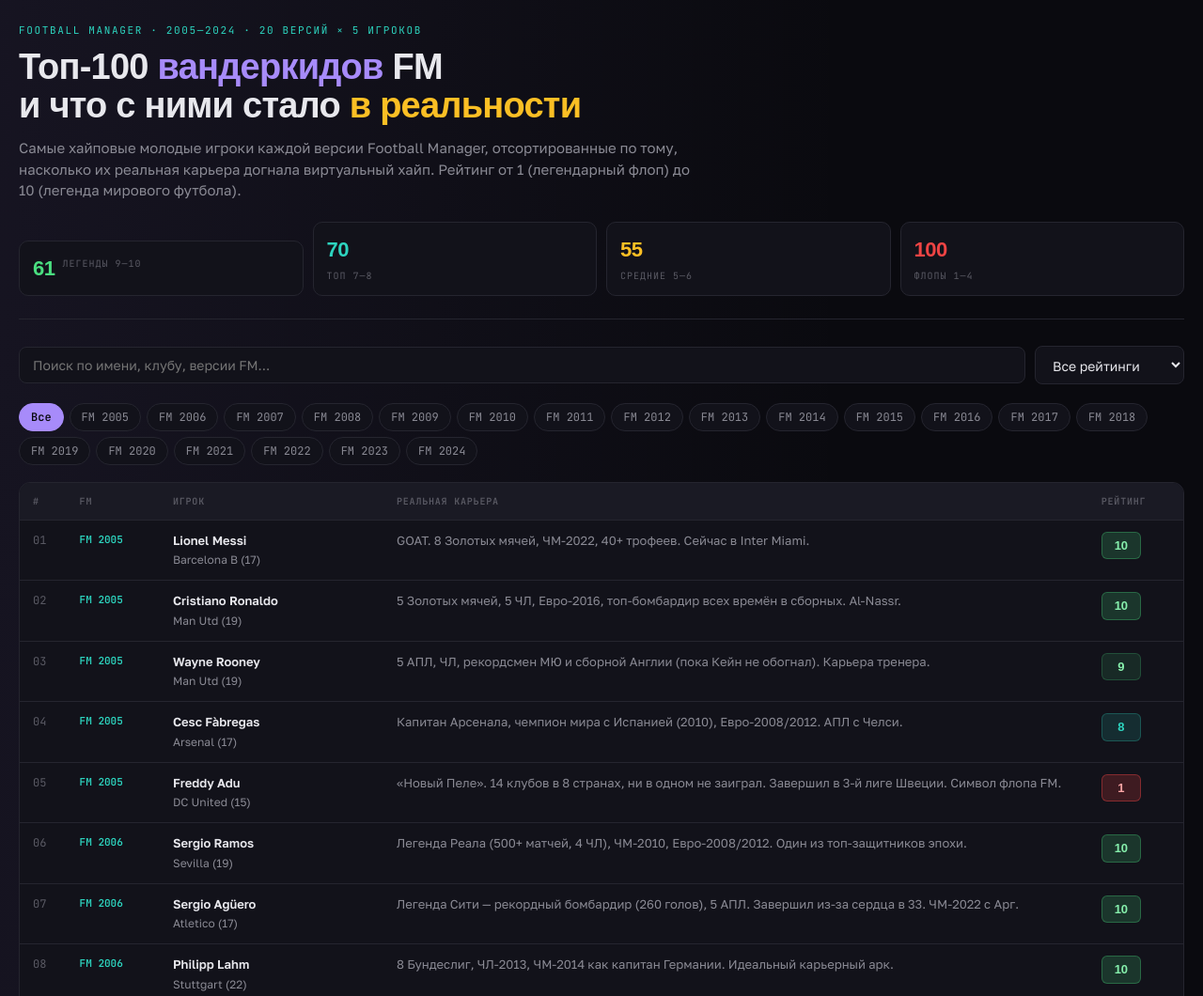
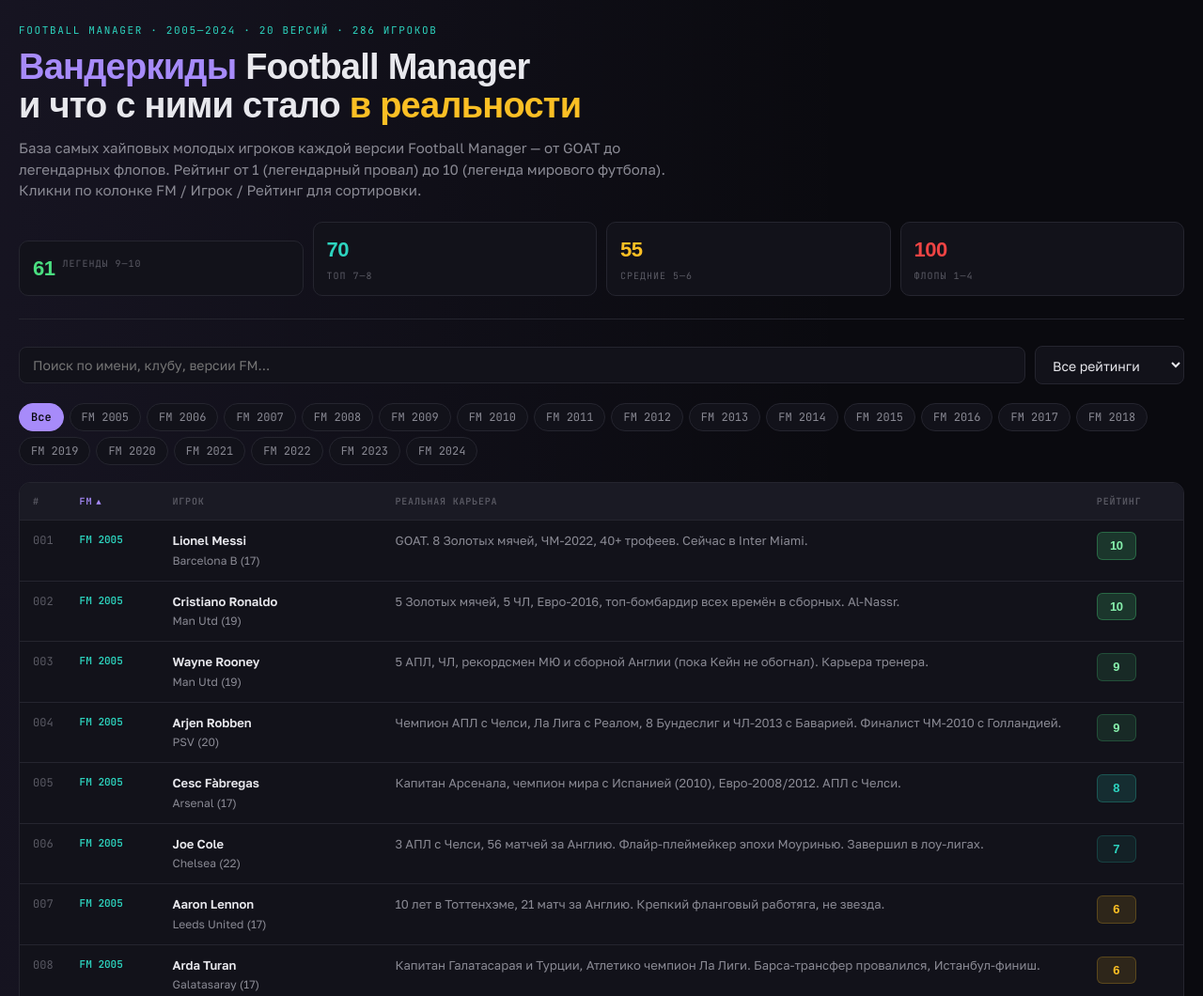
Before and after one commit to sorvalliny/FM, a plain HTML site: page index.html in a window 1280 px wide. Shown: the top 1060 px of the page at 94% size. Drawn offline with Linux system fonts and the light colour scheme; a web font is replaced by a local one.

Commit message:
feat: сортировка по умолчанию и клик по колонке
По умолчанию: по версии FM ASC, внутри версии — по рейтингу DESC
(легенды сверху в пределах года). Все 14–15 игроков одной версии
теперь группируются вместе — решает баг с перемешиванием после
добавления флопов и баланса.

Клик по колонкам FM / Игрок / Рейтинг — toggle сортировка с
индикатором ▲▼. Ratings по умолчанию сортируется DESC (больше =
лучше), остальные ASC.

Побочные правки:
- # — динамический номер в текущем виде (было: индекс в DATA)
- Хедер больше не говорит «Топ-100» — динамический счётчик
  показывает общее число игроков
- Пилюли версий сортируются хронологически (через versionYear)

```diff
--- a/index.html
+++ b/index.html
@@ -209,7 +209,26 @@ th {
   font-weight: 600;
   border-bottom: 1px solid var(--border);
   white-space: nowrap;
+  user-select: none;
 }
+
+th.sortable {
+  cursor: pointer;
+  transition: color 0.1s;
+}
+
+th.sortable:hover { color: var(--text); }
+
+th.sortable.active { color: var(--violet); }
+
+th.sortable .sort-ind {
+  display: inline-block;
+  margin-left: 4px;
+  opacity: 0.4;
+  font-size: 9px;
+}
+
+th.sortable.active .sort-ind { opacity: 1; }
 
 td {
   padding: 12px 14px;
@@ -333,9 +352,9 @@ footer {
 <div class="container">
 
 <header>
-  <div class="kicker">Football Manager · 2005—2024 · 20 версий × 5 игроков</div>
-  <h1>Топ-100 <span class="accent-v">вандеркидов</span> FM<br>и что с ними стало <span class="accent-a">в реальности</span></h1>
-  <p class="subtitle">Самые хайповые молодые игроки каждой версии Football Manager, отсортированные по тому, насколько их реальная карьера догнала виртуальный хайп. Рейтинг от 1 (легендарный флоп) до 10 (легенда мирового футбола).</p>
+  <div class="kicker">Football Manager · 2005—2024 · 20 версий · <span id="s-total">0</span> игроков</div>
+  <h1><span class="accent-v">Вандеркиды</span> Football Manager<br>и что с ними стало <span class="accent-a">в реальности</span></h1>
+  <p class="subtitle">База самых хайповых молодых игроков каждой версии Football Manager — от GOAT до легендарных флопов. Рейтинг от 1 (легендарный провал) до 10 (легенда мирового футбола). Кликни по колонке FM / Игрок / Рейтинг для сортировки.</p>
 
   <div class="stats">
     <div class="stat legend"><div class="stat-val" id="s-legend">0</div><div class="stat-lbl">Легенды 9—10</div></div>
@@ -363,10 +382,10 @@ footer {
     <thead>
       <tr>
         <th class="th-num">#</th>
-        <th>FM</th>
-        <th>Игрок</th>
+        <th class="sortable" data-sort="version">FM<span class="sort-ind"></span></th>
+        <th class="sortable" data-sort="name">Игрок<span class="sort-ind"></span></th>
         <th>Реальная карьера</th>
-        <th>Рейтинг</th>
+        <th class="sortable" data-sort="rating">Рейтинг<span class="sort-ind"></span></th>
       </tr>
     </thead>
     <tbody id="tbody"></tbody>
@@ -399,8 +418,26 @@ const ratingEl = document.getElementById('rating-filter');
 const vEl = document.getElementById('versions');
 const tbody = document.getElementById('tbody');
 
+// Default: group by FM version ascending, within version legends first.
+// User clicks a column header → sort toggles (asc ↔ desc).
+let sortState = { col: 'version', dir: 'asc' };
+
 searchEl.addEventListener('input', render);
 ratingEl.addEventListener('change', render);
+
+document.querySelectorAll('th.sortable').forEach(th => {
+  th.addEventListener('click', () => {
+    const col = th.dataset.sort;
+    if (sortState.col === col) {
+      sortState.dir = sortState.dir === 'asc' ? 'desc' : 'asc';
+    } else {
+      sortState.col = col;
+      // Better defaults per column
+      sortState.dir = col === 'rating' ? 'desc' : 'asc';
+    }
+    render();
+  });
+});
 
 async function load() {
   tbody.innerHTML = '<tr><td colspan="5" class="no-results">Загрузка…</td></tr>';
@@ -417,7 +454,7 @@ async function load() {
 }
 
 function buildVersions() {
-  const versions = ["Все", ...new Set(DATA.map(d => d.fm_version))];
+  const versions = ["Все", ...[...new Set(DATA.map(d => d.fm_version))].sort((a, b) => versionYear(a) - versionYear(b))];
   vEl.innerHTML = '';
   versions.forEach((v, i) => {
     const btn = document.createElement('button');
@@ -443,6 +480,45 @@ function clubLine(d) {
     : d.club_at_release;
 }
 
+function versionYear(v) {
+  const m = String(v).match(/\d{4}/);
+  return m ? +m[0] : 0;
+}
+
+function sortComparator(col, dir) {
+  const mul = dir === 'asc' ? 1 : -1;
+  return (a, b) => {
+    let cmp;
+    if (col === 'version') {
+      cmp = versionYear(a.fm_version) - versionYear(b.fm_version);
+      // Tiebreak within version: rating desc (legends first)
+      if (cmp === 0) cmp = b.rating - a.rating;
+    } else if (col === 'name') {
+      cmp = a.name.localeCompare(b.name, 'ru');
+    } else if (col === 'rating') {
+      cmp = a.rating - b.rating;
+      // Tiebreak: version asc
+      if (cmp === 0) cmp = versionYear(a.fm_version) - versionYear(b.fm_version);
+    } else {
+      cmp = 0;
+    }
+    return cmp * mul;
+  };
+}
+
+function updateSortIndicators() {
+  document.querySelectorAll('th.sortable').forEach(th => {
+    const ind = th.querySelector('.sort-ind');
+    if (th.dataset.sort === sortState.col) {
+      th.classList.add('active');
+      ind.textContent = sortState.dir === 'asc' ? '▲' : '▼';
+    } else {
+      th.classList.remove('active');
+      ind.textContent = '';
+    }
+  });
+}
+
 function render() {
   const q = searchEl.value.toLowerCase().trim();
   const rf = ratingEl.value ? ratingEl.value.split(',').map(Number) : null;
@@ -459,15 +535,17 @@ function render() {
     return true;
   });
 
+  filtered.sort(sortComparator(sortState.col, sortState.dir));
+  updateSortIndicators();
+
   tbody.innerHTML = '';
   if (filtered.length === 0) {
     tbody.innerHTML = '<tr><td colspan="5" class="no-results">По фильтру ничего не найдено</td></tr>';
   } else {
-    filtered.forEach(d => {
-      const idx = DATA.indexOf(d) + 1;
+    filtered.forEach((d, i) => {
       const tr = document.createElement('tr');
       tr.innerHTML = `
-        <td class="num">${String(idx).padStart(2, '0')}</td>
+        <td class="num">${String(i + 1).padStart(3, '0')}</td>
         <td><div class="ver">${escape(d.fm_version)}</div></td>
         <td>
           <div class="name">${escape(d.name)}</div>
@@ -491,6 +569,7 @@ function render() {
   document.getElementById('s-good').textContent = counts.good;
   document.getElementById('s-mid').textContent = counts.mid;
   document.getElementById('s-flop').textContent = counts.flop;
+  document.getElementById('s-total').textContent = DATA.length;
 }
 
 load();
```
